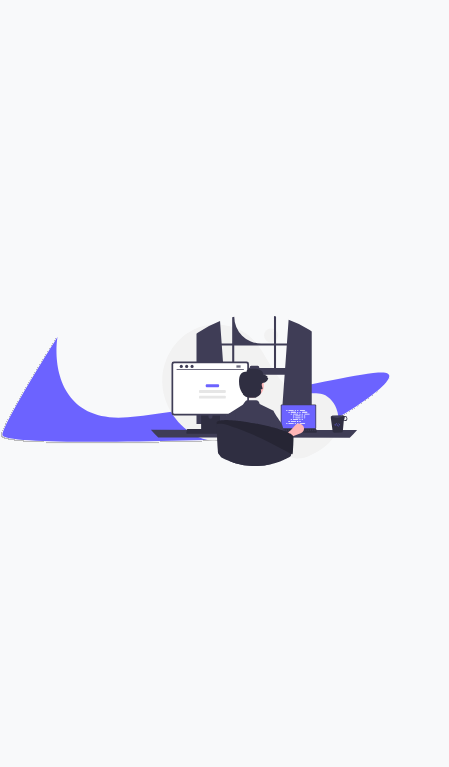
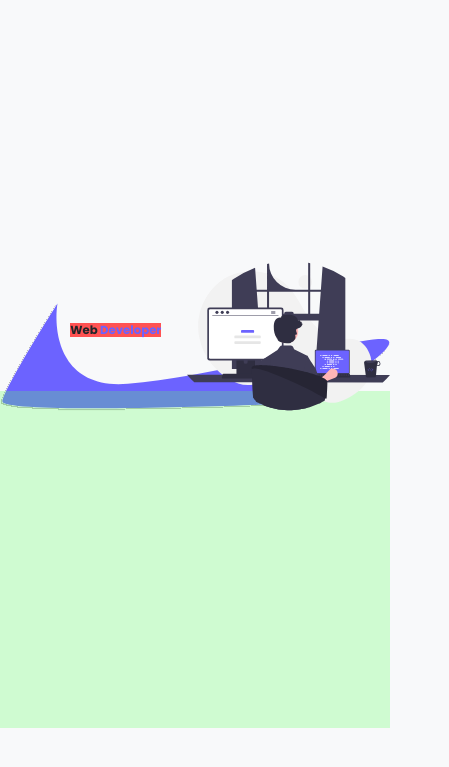
Before and after one commit to TechRami/Portfolio-Page, a plain HTML site: page index.html in a window 390 px wide. Shown: the part 67-834 px from the top of the page, 449 px wide, since content can reach past the window. Drawn offline with nearby package versions, Linux system fonts and the light colour scheme.

Commit message:
testing some css changes

```diff
--- a/dist/css/custom.css
+++ b/dist/css/custom.css
@@ -29,45 +29,60 @@
 
 /* ================================================================= */
 
-#headerSection {
+#header1 {
   height: 80vh;
+  background-color: rgba(255, 192, 203, 0.438);
+}
+#header2 {
+  height: 80vh;
+  background-color: rgba(235, 192, 255, 0.288);
 }
 
-#headerSection1 {
+.background-container {
   height: 80vh;
-  background-image: url(../svgs/undraw_programming_re_kg9v.svg);
+  background-image: url(../svgs/first_shape.svg);
   background-repeat: no-repeat;
-  background-size: 90% 90%;
-  background-position: center;
-  right: 0%;
-  position: absolute;
-}
-
-.test {
-  background-image: url(../svgs/first_shape.svg);
   background-position: center;
   background-size: contain;
-  background-repeat: no-repeat;
   position: relative;
 }
 
-@media screen and (max-width: 960px) {
-  .test {
-    background-image: url(../svgs/first_shape.svg);
-    background-position: center;
-    background-size: 100% 100%;
-    background-repeat: no-repeat;
-    position: relative;
-  }
-  #headerSection1 {
-    position: absolute;
-    left: 15%;
-    background-size: 350px 150px;
-  }
+.page-header {
+  font-weight: bold;
+  font-size: 3vw;
+  text-align: justify;
+  position: absolute;
+  top: 40%;
+  left: 18%;
+}
+
+.page-header span {
+  color: #6c63ff;
+}
+
+.header-image {
+  width: 52%;
+  height: 52%;
+  position: absolute;
+  top: 20%;
+  right: 0%;
 }
 
 @media screen and (max-width: 768px) {
+  .background-container {
+    background-position-y: 250px;
+    position: relative;
+  }
 }
-
-@media screen and (max-width: 768px) {
+@media screen and (max-width: 569px) {
+  .header-image {
+    position: absolute;
+    top: 19%;
+  }
 }
+@media screen and (max-width: 460px) {
+  .header-image {
+    position: absolute;
+    top: 16%;
+  }
+}
--- a/index.html
+++ b/index.html
@@ -56,11 +56,22 @@
     </nav>
 
     <main class="container mt-5">
-      <section class="row test">
-        <div id="headerSection" class="col-lg-6 col-md-12 col-sm-12 g-0">
-          <div class="btn-primary"></div>
+      <section class="row background-container">
+        <div class="col-md-6">
+          <h1 style="background-color: rgb(255, 82, 82)" class="page-header">
+            Web <span>Developer</span>
+          </h1>
         </div>
-        <div id="headerSection1" class="col-lg-6 col-md-12 col-sm-12 g-0"></div>
+        <div
+          style="background-color: rgba(95, 255, 95, 0.267)"
+          class="col-md-6"
+        >
+          <img
+            class="header-image"
+            src="dist/svgs/header_coding.svg"
+            alt="header-image"
+          />
+        </div>
       </section>
     </main>
 
```
Also changed, not shown: dist/svgs/header_coding.svg (renamed from dist/svgs/undraw_programming_re_kg9v.svg).
